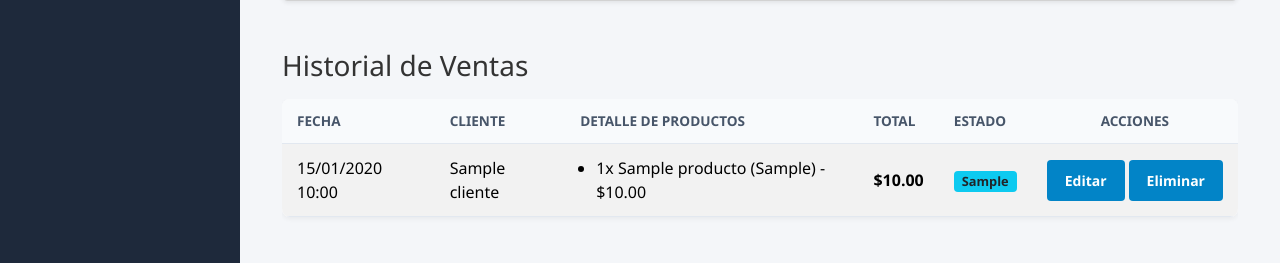
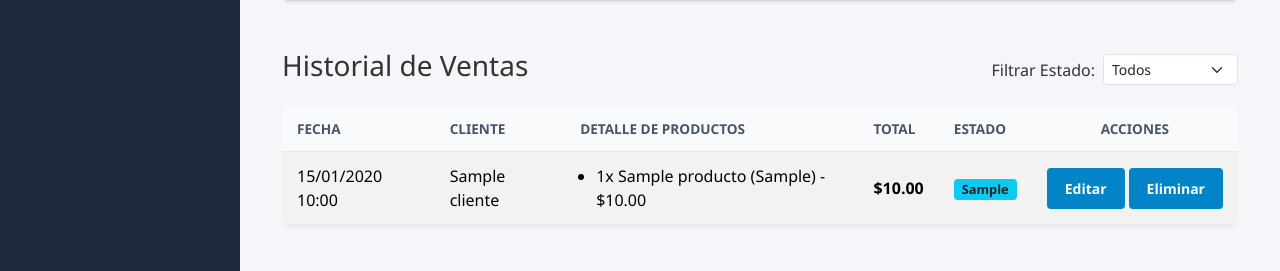
Before and after one commit to FrancoLince/barritas-stock, a Flask app: page /ventas in a window 1280 px wide. Shown: the part 560-831 px from the top of the page. Run offline with Flask 3, Linux system fonts and the light colour scheme; a user stored in the database is signed in; tables that the repository leaves empty hold one stand-in row (values such as "Sample post").

Commit message:
Update ventas.html

```diff
--- a/templates/ventas.html
+++ b/templates/ventas.html
@@ -4,7 +4,7 @@
 <div class="container mt-4">
     <h2>Registrar Venta Multiproducto</h2>
 
-    <!-- FORMULARIO DE REGISTRO -->
+    <!-- FORMULARIO DE REGISTRO DE VENTA -->
     <div class="card mb-4 shadow-sm">
         <div class="card-body">
             <form id="formVenta" action="{{ url_for('ventas') }}" method="POST">
@@ -71,7 +71,7 @@
                             </tr>
                         </thead>
                         <tbody>
-                            <!-- Se llena dinámicamente con JavaScript -->
+                            <!-- Se llena dinámicamente con JS -->
                         </tbody>
                         <tfoot>
                             <tr>
@@ -83,7 +83,7 @@
                     </table>
                 </div>
 
-                <!-- CAMPO OCULTO QUE SE ENVÍA AL BACKEND CON LOS PRODUCTOS -->
+                <!-- CAMPO OCULTO CON JSON DE CARRITO -->
                 <input type="hidden" name="carrito_json" id="carrito_json">
 
                 <button type="submit" class="btn btn-success btn-lg w-100 mt-2">Registrar Venta</button>
@@ -92,9 +92,24 @@
     </div>
 
     <!-- LISTADO DE VENTAS REGISTRADAS -->
-    <h3 class="mt-5 mb-3">Historial de Ventas</h3>
+    <div class="d-flex justify-content-between align-items-center mt-5 mb-3">
+        <h3>Historial de Ventas</h3>
+
+        <!-- FILTRO POR ESTADO / MÉTODO DE PAGO -->
+        <div class="d-flex align-items-center gap-2" style="max-width: 320px;">
+            <label for="filtroEstadoTabla" class="form-label mb-0 font-weight-bold text-nowrap">Filtrar Estado:</label>
+            <select id="filtroEstadoTabla" class="form-select form-select-sm" onchange="filtrarTablaVentas()">
+                <option value="todos">Todos</option>
+                <option value="Efectivo">Efectivo</option>
+                <option value="Transferencia">Transferencia</option>
+                <option value="Debiendo">Debiendo</option>
+                <option value="En Proceso">En Proceso</option>
+            </select>
+        </div>
+    </div>
+
     <div class="table-responsive">
-        <table class="table table-striped table-hover align-middle">
+        <table class="table table-striped table-hover align-middle" id="tablaHistorialVentas">
             <thead class="table-dark">
                 <tr>
                     <th>Fecha</th>
@@ -107,7 +122,7 @@
             </thead>
             <tbody>
                 {% for v in ventas %}
-                <tr>
+                <tr data-estado="{{ v.observaciones or '-' }}">
                     <td>{{ v.fecha.strftime('%d/%m/%Y %H:%M') }}</td>
                     <td>{{ v.cliente.nombre }}</td>
                     <td>
@@ -121,15 +136,16 @@
                     <td><span class="badge bg-info text-dark">{{ v.observaciones or '-' }}</span></td>
                     <td class="text-center">
                         <div class="d-flex justify-content-center gap-1">
-                            <!-- BOTÓN EDITAR -->
                             <a href="{{ url_for('editar_venta', venta_id=v.id) }}" class="btn btn-sm btn-warning">Editar</a>
-
-                            <!-- BOTÓN ELIMINAR -->
                             <form action="{{ url_for('eliminar_venta', venta_id=v.id) }}" method="POST" onsubmit="return confirm('¿Seguro deseas eliminar esta venta? Se devolverá el stock.');" style="display:inline;">
                                 <button type="submit" class="btn btn-sm btn-danger">Eliminar</button>
                             </form>
                         </div>
                     </td>
+                </tr>
+                {% else %}
+                <tr>
+                    <td colspan="6" class="text-center text-muted">No hay ventas registradas.</td>
                 </tr>
                 {% endfor %}
             </tbody>
@@ -137,7 +153,7 @@
     </div>
 </div>
 
-<!-- JAVASCRIPT DEL CARRITO Y AUTOCOMPLETADO DE PRECIOS -->
+<!-- JAVASCRIPT -->
 <script>
 let carrito = [];
 
@@ -150,7 +166,7 @@ const tablaBody = document.querySelector('#tablaCarrito tbody');
 const totalVentaElem = document.getElementById('totalVenta');
 const carritoJsonInput = document.getElementById('carrito_json');
 
-// 1. Obtener precio sugerido cuando cambian cliente o producto
+// 1. Obtener precio sugerido al cambiar cliente o producto
 function actualizarPrecioSugerido() {
     const clienteId = clienteSelect.value;
     const productoId = productoSelect.value;
@@ -195,7 +211,6 @@ btnAgregar.addEventListener('click', () => {
         return;
     }
 
-    // Verificar si ya está en el carrito para sumar la cantidad
     const indexExistente = carrito.findIndex(item => item.producto_id === productoId);
     if (indexExistente !== -1) {
         if (carrito[indexExistente].cantidad + cantidad > stockDisponible) {
@@ -214,13 +229,12 @@ btnAgregar.addEventListener('click', () => {
     }
 
     renderizarCarrito();
-    // Limpiar campos de producto
     productoSelect.value = "";
     cantidadInput.value = 1;
     precioInput.value = "";
 });
 
-// 3. Dibujar tabla de carrito
+// 3. Renderizar carrito
 function renderizarCarrito() {
     tablaBody.innerHTML = "";
     let total = 0;
@@ -244,18 +258,35 @@ function renderizarCarrito() {
     carritoJsonInput.value = JSON.stringify(carrito);
 }
 
-// 4. Eliminar ítem del carrito
+// 4. Eliminar ítem
 function eliminarItem(index) {
     carrito.splice(index, 1);
     renderizarCarrito();
 }
 
-// 5. Validar que haya al menos un ítem antes de enviar
+// 5. Validar antes de enviar
 document.getElementById('formVenta').addEventListener('submit', (e) => {
     if (carrito.length === 0) {
         e.preventDefault();
         alert("Agrega al menos un producto al carrito antes de registrar la venta.");
     }
 });
+
+// 6. FILTRO RÁPIDO EN TIEMPO REAL PARA EL HISTORIAL DE VENTAS
+function filtrarTablaVentas() {
+    const estadoSeleccionado = document.getElementById('filtroEstadoTabla').value;
+    const filas = document.querySelectorAll('#tablaHistorialVentas tbody tr');
+
+    filas.forEach(fila => {
+        const estadoFila = fila.getAttribute('data-estado');
+        if (!estadoFila) return;
+
+        if (estadoSeleccionado === 'todos' || estadoFila === estadoSeleccionado) {
+            fila.style.display = '';
+        } else {
+            fila.style.display = 'none';
+        }
+    });
+}
 </script>
 {% endblock %}
```
